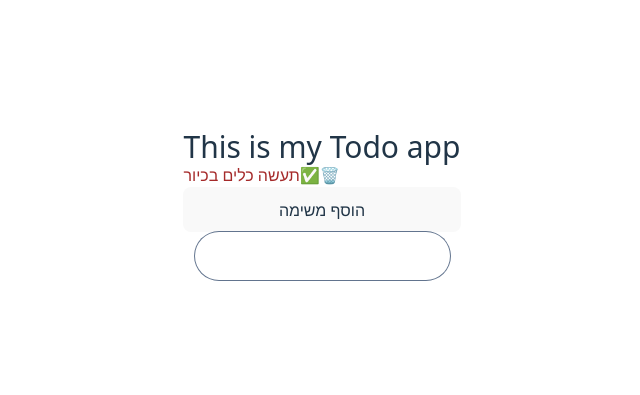
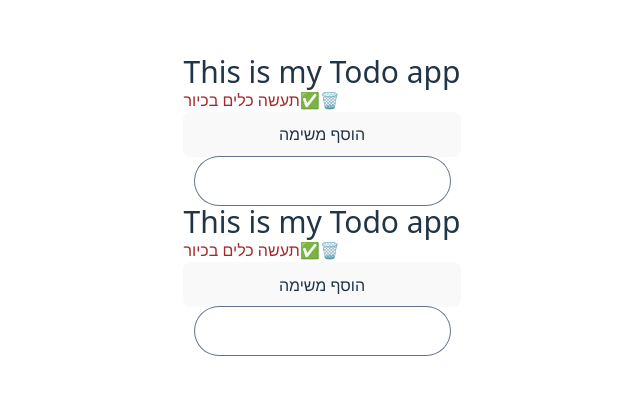
Before and after one commit to ChenPeleg/my-todo-app, a React (Vite) app: page / in a window 1280 px wide. Shown: the part 195-590 px from the top of the page, without its empty margins (318-958 px from the left). Built offline with nearby package versions, Linux system fonts and the light colour scheme.

Commit message:
Add routing and new pages; integrate react-router and create HomePage, ItemPage, ExamplePage, and 404Page components

```diff
--- a/package.json
+++ b/package.json
@@ -13,6 +13,7 @@
     "@tailwindcss/vite": "^4.1.13",
     "react": "^19.1.1",
     "react-dom": "^19.1.1",
+    "react-router": "^7.9.2",
     "tailwindcss": "^4.1.13"
   },
   "devDependencies": {
--- a/src/App.jsx
+++ b/src/App.jsx
@@ -4,57 +4,21 @@ import viteLogo from '/vite.svg'
 import './App.css'
 import { MyHeader } from './components/MyHeader'
 import { TodoItem } from './components/TodoItem'
+import { HomePage } from './pages/HomePage'
+import { BrowserRouter, Route, Router, Routes } from 'react-router'
 
 
-function App() {
-  const [todoText, setTodoText] = useState('')
-  const [ todos ,setTodos] = useState([
-    {
-    text : "תעשה כלים בכיור",
-    id : Math.random(),
-    isDone : true
-  }
-])
+export default function App() {
 
+  return <>
+  <BrowserRouter>
 
+     <Routes>
+       <Route path='/' element={<HomePage/>}/>
 
-  return (
-    <>
-      <div className='flex flex-col'>
-      <MyHeader/>
-           {
-            todos.map(
-              (todo) =>
-                  {
-                    return  <TodoItem todo={todo} key={todo.id} todos={todos} setTodos={setTodos}/>
-                  }
-                )
-           }
+     </Routes>
+  </BrowserRouter>
 
-           <button onClick={()=>{
-            const newTodo =
-               {
-                text : todoText,
-                id : Math.random(),
-                isDone : false
-            }
-             setTodos([...todos,newTodo])
-             setTodoText('')
-           }}>
-            הוסף משימה
-           </button>
-           <div>
-
-           <input className='p-3 ring-1 ring-slate-500 rounded-full' value={todoText} onChange={(event)=>{
-
-           setTodoText(event.target.value)
-           }}/>
-           </div>
-
-     </div>
-
-    </>
-  )
+  <HomePage/>
+  </>
 }
-
-export default App
--- /dev/null
+++ b/src/pages/404Page.jsx
@@ -0,0 +1,3 @@
+export  function Page404 () {
+    return <div>404 not found</div>
+}
--- /dev/null
+++ b/src/pages/HomePage.jsx
@@ -0,0 +1,58 @@
+import { useState, useEffect } from 'react'
+import reactLogo from '../assets/react.svg'
+import viteLogo from '/vite.svg'
+import '../App.css'
+import { MyHeader } from '../components/MyHeader'
+import { TodoItem } from '../components/TodoItem'
+
+
+export function HomePage() {
+  const [todoText, setTodoText] = useState('')
+  const [ todos ,setTodos] = useState([
+    {
+    text : "תעשה כלים בכיור",
+    id : Math.random(),
+    isDone : true
+  }
+])
+
+
+
+  return (
+    <>
+      <div className='flex flex-col'>
+      <MyHeader/>
+           {
+            todos.map(
+              (todo) =>
+                  {
+                    return  <TodoItem todo={todo} key={todo.id} todos={todos} setTodos={setTodos}/>
+                  }
+                )
+           }
+
+           <button onClick={()=>{
+            const newTodo =
+               {
+                text : todoText,
+                id : Math.random(),
+                isDone : false
+            }
+             setTodos([...todos,newTodo])
+             setTodoText('')
+           }}>
+            הוסף משימה
+           </button>
+           <div>
+
+           <input className='p-3 ring-1 ring-slate-500 rounded-full' value={todoText} onChange={(event)=>{
+
+           setTodoText(event.target.value)
+           }}/>
+           </div>
+
+     </div>
+
+    </>
+  )
+}
--- /dev/null
+++ b/src/pages/ItemPage.jsx
@@ -0,0 +1,3 @@
+export  function ItemPage () {
+    return <div>item page</div>
+}
--- /dev/null
+++ b/src/pages/MyExamplePage.jsx
@@ -0,0 +1,3 @@
+export  function ExamplePage () {
+    return <div>Example page</div>
+}
```
Also changed, not shown: 1 other file (tests, documents, lock files or other folders).
